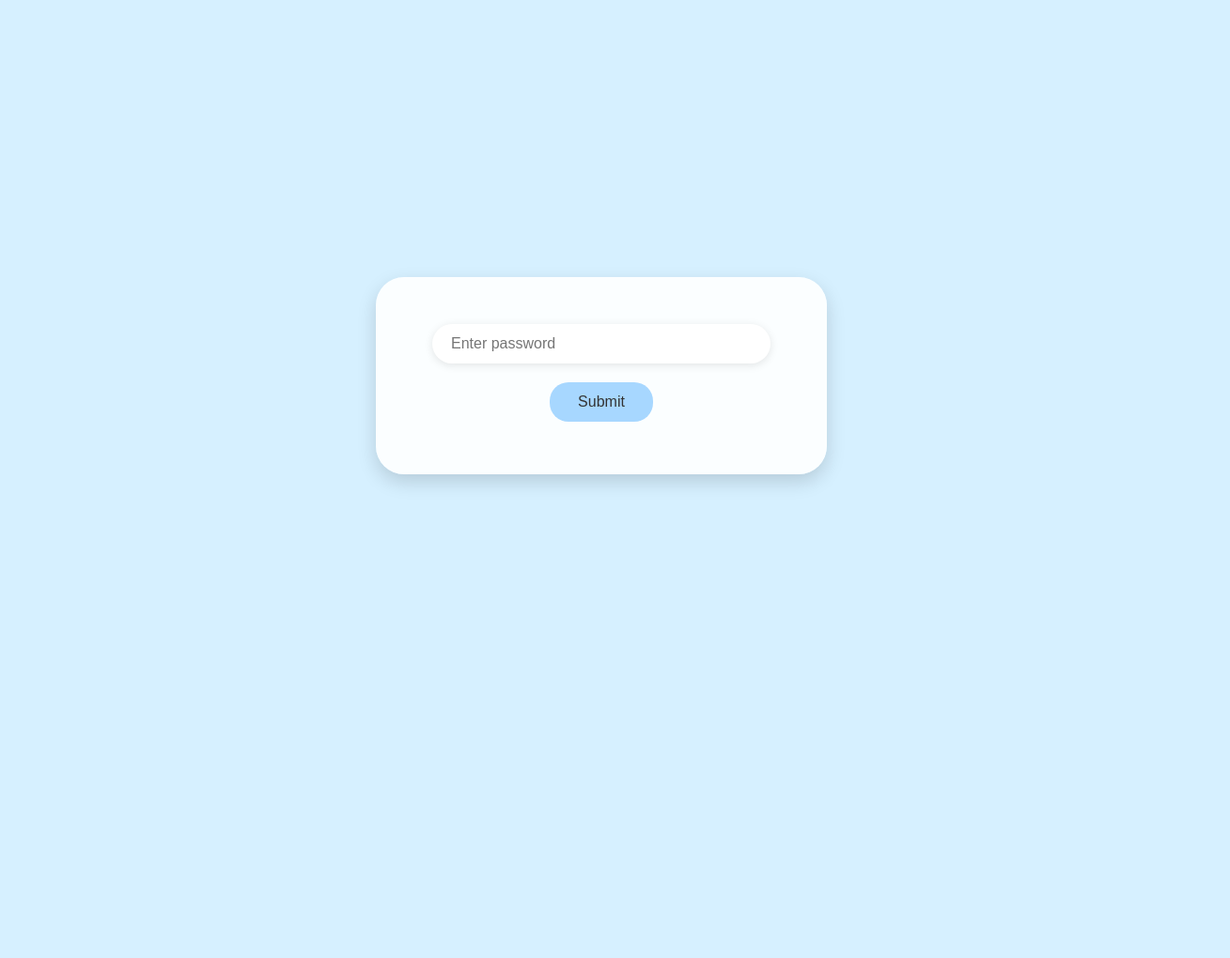
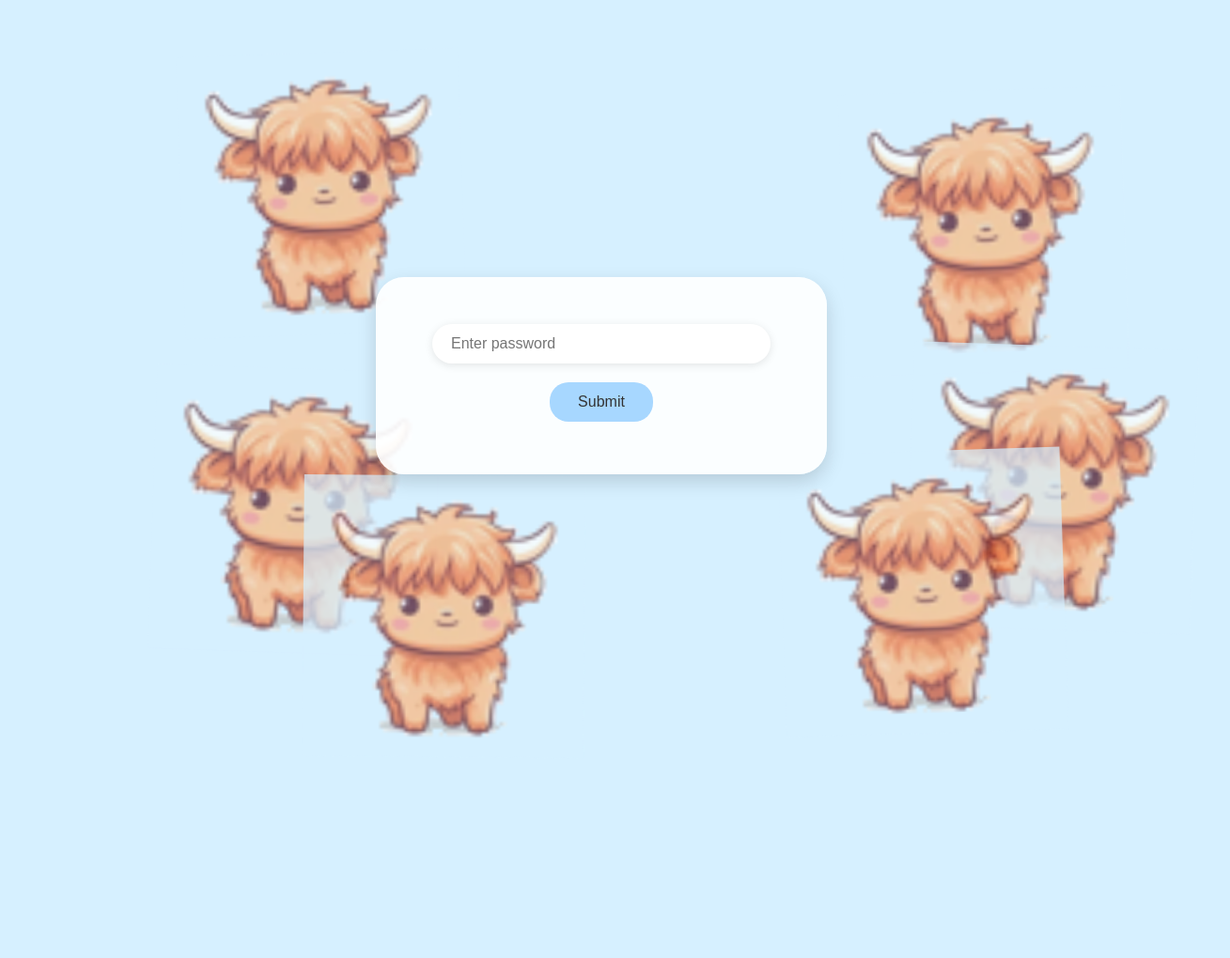
Before and after one commit to annahuangg/grad, a plain HTML site: page index.html in a window 1280 px wide. Shown: the whole page at 94% size, 1309 px wide, since content can reach past the window. After the commit the page ends 807 px from the top, so only its background shows below. Drawn offline with Linux system fonts and the light colour scheme.

Commit message:
Add files via upload

```diff
--- a/index.html
+++ b/index.html
@@ -19,26 +19,32 @@
 
     .floating-bevo {
       position: absolute;
-      width: 80px;
-      height: 80px;
-      background-image: url('bevo-bg-small.png');
+      width: 300px;
+      height: 300px;
+      background-image: url('bevo.png');
       background-size: contain;
       background-repeat: no-repeat;
-      opacity: 0.4;
-      animation: floatUp linear infinite;
+      opacity: 0.7;
+      pointer-events: none;
+      z-index: 1;
+      animation: gentleFloat 6s ease-in-out infinite alternate;
     }
 
-    @keyframes floatUp {
+    @keyframes gentleFloat {
       0% {
-        transform: translateY(100vh) rotate(0deg);
-        opacity: 0;
+        transform: translate(0px, 0px) scale(1) rotate(-2deg);
+      }
+      25% {
+        transform: translate(10px, -10px) scale(1.02) rotate(2deg);
       }
       50% {
-        opacity: 0.4;
+        transform: translate(-10px, 10px) scale(0.98) rotate(-2deg);
+      }
+      75% {
+        transform: translate(10px, 10px) scale(1.01) rotate(2deg);
       }
       100% {
-        transform: translateY(-10vh) rotate(360deg);
-        opacity: 0;
+        transform: translate(0px, 0px) scale(1) rotate(-2deg);
       }
     }
 
@@ -106,7 +112,7 @@
 
   <script>
     function checkPassword() {
-      const correctPassword = "open123";
+      const correctPassword = "twinklepanda";
       const enteredPassword = document.getElementById("password").value;
       if (enteredPassword === correctPassword) {
         sessionStorage.setItem("authenticated", "true");
@@ -116,15 +122,24 @@
       }
     }
 
-    // Add floating Bevos
-    for (let i = 0; i < 20; i++) {
+    // 6 Bevos, scattered, not in corners, not behind the login box, and not off the page
+    const bevoPositions = [
+      { left: '15%', top: '7%' },
+      { left: '70%', top: '12%' },
+      { left: '12%', top: '48%' },
+      { left: '75%', top: '45%' },
+      { left: '25%', top: '62%' },
+      { left: '65%', top: '60%' }
+    ];
+
+    bevoPositions.forEach(pos => {
       const bevo = document.createElement('div');
       bevo.classList.add('floating-bevo');
-      bevo.style.left = Math.random() * 100 + "vw";
-      bevo.style.animationDuration = (5 + Math.random() * 5) + "s";
-      bevo.style.animationDelay = Math.random() * 5 + "s";
+      bevo.style.left = pos.left;
+      bevo.style.top = pos.top;
+      bevo.style.animationDuration = (5 + Math.random() * 3) + "s";
       document.body.appendChild(bevo);
-    }
+    });
   </script>
 </body>
 </html>
```
